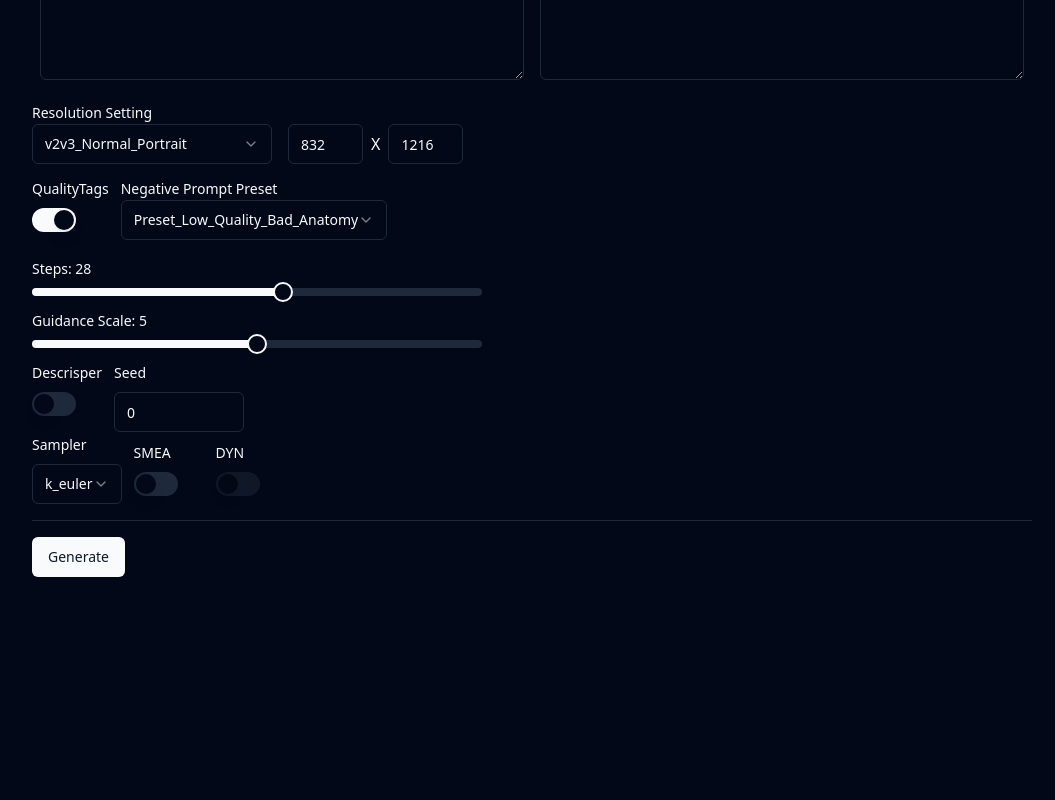
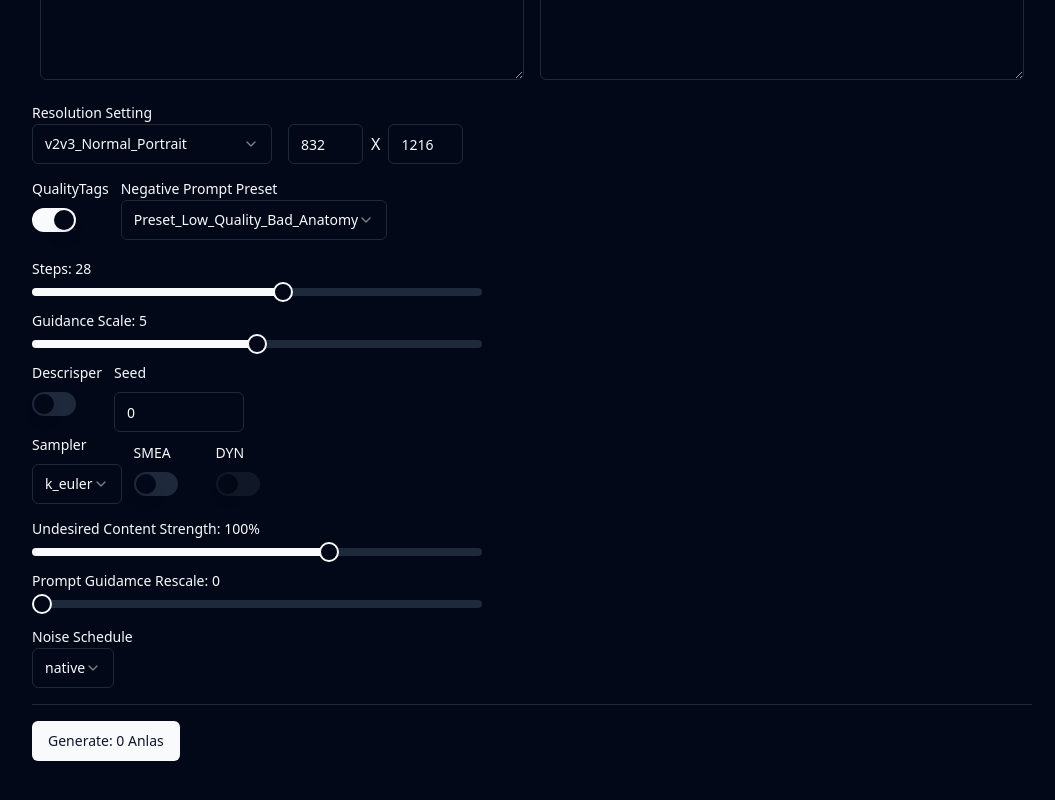
Before and after one commit to KingYoSun/alternai, a React (Vite) app in the folder packages/frontend/: page / in a window 1280 px wide. Shown: the part 308-1108 px from the top of the page, without its empty margins (108-1163 px from the left). Built offline with nearby package versions, Linux system fonts and the light colour scheme.

Commit message:
コスト計算まで

```diff
--- a/packages/frontend/src/pages/home.tsx
+++ b/packages/frontend/src/pages/home.tsx
@@ -1,4 +1,4 @@
-import { useState } from "react";
+import { useEffect, useState } from "react";
 import { Button } from "@/components/ui/button";
 import { useForm, useWatch } from "react-hook-form";
 import { zodResolver } from "@hookform/resolvers/zod";
@@ -28,9 +28,11 @@ import { cn } from "@/lib/utils";
 import { Separator } from "@/components/ui/separator";
 import { Switch } from "@/components/ui/switch";
 import { Slider } from "@/components/ui/slider";
+import { CaluculateCost } from "shared";
 
 function Home() {
   const [res, setRes] = useState("");
+  const [cost, setCost] = useState("");
 
   const initResoArr: NovelAiApi.ImageResolution[] =
     NovelAiApi.ImageResolutions.filter(
@@ -39,10 +41,12 @@ function Home() {
     );
   const [resoArr, setResoArr] =
     useState<NovelAiApi.ImageResolution[]>(initResoArr);
+
   const optionForm = useForm<NovelAiApi.AiGenerateImageRequest>({
     resolver: zodResolver(NovelAiApi.AiGenerateImageRequestSchema),
     defaultValues: NovelAiApi.DefaultAiGenerateImageOptions,
   });
+  const watcher = optionForm.watch(["model", "parameters"]);
 
   async function onSubmit(options: NovelAiApi.AiGenerateImageRequest) {
     const response = await fetch(`${process.env.BACKEND}/generate-image`, {
@@ -61,10 +65,23 @@ function Home() {
     return <span>{val}</span>;
   }
 
-  function WatchBoolean(name: string) {
+  function WatchValueRaw(name: string) {
     const val = useWatch({ name: name });
     return val;
   }
+
+  useEffect(() => {
+    const model = NovelAiApi.AiGenerateImageModels.find(
+      (el) => el.name === watcher[0],
+    );
+    if (!model) {
+      setCost("err");
+      return;
+    }
+    // TODO 計算見直し
+    const cost = CaluculateCost.default(true, model.version, watcher[1]);
+    setCost(String(cost));
+  }, [watcher]);
 
   return (
     <div className={cn("w-full z-11")}>
@@ -468,8 +485,107 @@ function Home() {
                           onCheckedChange={field.onChange}
                           checked={field.value}
                           ref={field.ref}
-                          disabled={!WatchBoolean("parameters.sm")}
+                          disabled={!WatchValueRaw("parameters.sm")}
                         />
+                      </FormControl>
+                      <FormMessage />
+                    </FormItem>
+                  )}
+                />
+              </div>
+              <FormField
+                control={optionForm.control}
+                name="parameters.uncond_scale"
+                render={({ field }) => (
+                  <FormItem className={cn("mt-3")}>
+                    <FormLabel>
+                      Undesired Content Strength:{" "}
+                      {Math.floor(
+                        parseFloat(WatchValueRaw("parameters.uncond_scale")) *
+                          100,
+                      )}
+                      %
+                    </FormLabel>
+                    <FormControl>
+                      <Slider
+                        name={field.name}
+                        defaultValue={[
+                          NovelAiApi.DefaultAiGenerateImageParameters
+                            .uncond_scale,
+                        ]}
+                        onValueChange={(val) => field.onChange(val[0])}
+                        onBlur={field.onBlur}
+                        ref={field.ref}
+                        value={[field.value]}
+                        min={0}
+                        max={1.5}
+                        step={0.05}
+                      />
+                    </FormControl>
+                    <FormMessage />
+                  </FormItem>
+                )}
+              />
+              <FormField
+                control={optionForm.control}
+                name="parameters.cfg_rescale"
+                render={({ field }) => (
+                  <FormItem className={cn("mt-3")}>
+                    <FormLabel>
+                      Prompt Guidamce Rescale:{" "}
+                      {WatchValue("parameters.cfg_rescale")}
+                    </FormLabel>
+                    <FormControl>
+                      <Slider
+                        name={field.name}
+                        defaultValue={[
+                          NovelAiApi.DefaultAiGenerateImageParameters
+                            .cfg_rescale,
+                        ]}
+                        onValueChange={(val) => field.onChange(val[0])}
+                        onBlur={field.onBlur}
+                        ref={field.ref}
+                        value={[field.value]}
+                        min={0}
+                        max={1}
+                        step={0.02}
+                      />
+                    </FormControl>
+                    <FormMessage />
+                  </FormItem>
+                )}
+              />
+              <div className={cn("mt-4")}>
+                <Label htmlFor="noise_schedule">Noise Schedule</Label>
+                <FormField
+                  control={optionForm.control}
+                  name="parameters.noise_schedule"
+                  render={({ field }) => (
+                    <FormItem className={cn("max-w-[200px]")}>
+                      <FormControl>
+                        <Select
+                          onValueChange={field.onChange}
+                          defaultValue={
+                            NovelAiApi.DefaultAiGenerateImageParameters
+                              .noise_schedule
+                          }
+                        >
+                          <SelectTrigger id="noise_schedule" className="w-200">
+                            <SelectValue />
+                          </SelectTrigger>
+                          <SelectContent>
+                            {Object.values(NovelAiApi.NoiseScheduleEnum).map(
+                              (val) => (
+                                <SelectItem
+                                  key={NovelAiApi.NoiseScheduleEnum[val]}
+                                  value={val}
+                                >
+                                  {NovelAiApi.NoiseScheduleEnum[val]}
+                                </SelectItem>
+                              ),
+                            )}
+                          </SelectContent>
+                        </Select>
                       </FormControl>
                       <FormMessage />
                     </FormItem>
@@ -479,7 +595,7 @@ function Home() {
             </div>
           </div>
           <Separator className={cn("mb-4")} />
-          <Button type="submit">Generate</Button>
+          <Button type="submit">Generate: {cost} Anlas</Button>
           <p className={cn("my-2")}>{res}</p>
         </form>
       </Form>
--- a/packages/shared/types/NovelAiApi.ts
+++ b/packages/shared/types/NovelAiApi.ts
@@ -181,12 +181,6 @@ export enum ImageSamplersEnum {
   k_dpm_fast = "k_dpm_fast",
 }
 
-export const AiGenerateImageSamplerSchema = z.nativeEnum(ImageSamplersEnum);
-
-export type AiGenerateImageSampler = z.infer<
-  typeof AiGenerateImageSamplerSchema
->;
-
 export enum ControlNetModelsEnum {
   Palette_Swap = "hed",
   Form_Lock = "midas",
@@ -194,13 +188,6 @@ export enum ControlNetModelsEnum {
   Building_Control = "mlsd",
   Landscaper = "uniformer",
 }
-
-export const AiGenerateControlNetModelSchema =
-  z.nativeEnum(ControlNetModelsEnum);
-
-export type AiGenerateControlNetModel = z.infer<
-  typeof AiGenerateControlNetModelSchema
->;
 
 function getMaxNSamples(w: number, h: number): number {
   const r = w * h;
@@ -210,6 +197,13 @@ function getMaxNSamples(w: number, h: number): number {
   if (r <= 1024 * 1536) return 2;
   if (r <= 1024 * 3072) return 1;
   return 0;
+}
+
+export enum NoiseScheduleEnum {
+  native = "native",
+  karras = "karras",
+  exponential = "exponential",
+  polyexponential = "polyexponential",
 }
 
 // Reference: https://github.com/Aedial/novelai-api/blob/main/novelai_api/ImagePreset.py#L140
@@ -222,7 +216,7 @@ export const AiGenerateImageParametersSchema = z
     ucPreset: AiGenerateUCPresetSchema, // Default UC to prepend to the UC
     n_samples: z.number().int(), // Number of images to return
     seed: z.number().int().min(0).max(9999999999), // Random seed to use for the image. The ith image has seed + i for seed
-    sampler: AiGenerateImageSamplerSchema, // https://docs.novelai.net/image/sampling.html
+    sampler: z.nativeEnum(ImageSamplersEnum), // https://docs.novelai.net/image/sampling.html
     noise: z.number().min(0).max(0.99).optional(), // https://docs.novelai.net/image/strengthnoise.html
     strength: z.number().min(0.01).max(0.99).optional(), // https://docs.novelai.net/image/strengthnoise.html
     scale: z.number().min(0).max(10), // https://docs.novelai.net/image/stepsguidance.html (scale is called Prompt Guidance)
@@ -233,18 +227,13 @@ export const AiGenerateImageParametersSchema = z
     sm_dyn: z.boolean(), // Enable SMEA DYN for any sampler if SMEA is enabled (best for Large+, but not Wallpaper resolutions)
     image: z.string().optional(), // b64-encoded png image for img2img
     controllnet_condition: z.string().optional(), // Controlnet mask gotten by the generate_controlnet_mask method
-    controllnet_model: AiGenerateControlNetModelSchema.optional(), // Model to use for the controlnet
+    controllnet_model: z.nativeEnum(ControlNetModelsEnum).optional(), // Model to use for the controlnet
     controlnet_strength: z.number(), // Influence of the chosen controlnet on the image
     dynamic_thresholding: z.boolean(), // Reduce the deepfrying effects of high scale (https://twitter.com/Birchlabs/status/1582165379832348672)
     add_original_image: z.boolean(), // Prevent seams along the edges of the mask, but may change the image slightly
     mask: z.string().optional(), //  Mask for inpainting (b64-encoded black and white png image, white is the inpainting area)
     cfg_rescale: z.number().min(0).max(1), // https://docs.novelai.net/image/stepsguidance.html#prompt-guidance-rescale
-    noise_schedule: z.enum([
-      "native",
-      "karras",
-      "exponential",
-      "polyexponential",
-    ]), // ?
+    noise_schedule: z.nativeEnum(NoiseScheduleEnum), // ?
   })
   .refine(
     (params) =>
@@ -287,7 +276,7 @@ export const DefaultAiGenerateImageParameters: AiGenerateImageParameters = {
   controlnet_strength: 1,
   add_original_image: false,
   cfg_rescale: 0,
-  noise_schedule: "native",
+  noise_schedule: NoiseScheduleEnum.native,
 };
 
 export interface AiGenerateImageModel {
@@ -296,6 +285,7 @@ export interface AiGenerateImageModel {
   legacy: boolean;
   inpainting: boolean;
   default: boolean;
+  version: number;
 }
 
 export const AiGenerateImageModels: AiGenerateImageModel[] = [
@@ -305,6 +295,7 @@ export const AiGenerateImageModels: AiGenerateImageModel[] = [
     legacy: true,
     inpainting: false,
     default: true,
+    version: 1,
   },
   {
     name: "safe-diffusion",
@@ -312,6 +303,7 @@ export const AiGenerateImageModels: AiGenerateImageModel[] = [
     legacy: true,
     inpainting: false,
     default: true,
+    version: 1,
   },
   {
     name: "nai-diffusion-furry",
@@ -319,6 +311,7 @@ export const AiGenerateImageModels: AiGenerateImageModel[] = [
     legacy: true,
     inpainting: false,
     default: true,
+    version: 1,
   },
   {
     name: "custom",
@@ -326,6 +319,7 @@ export const AiGenerateImageModels: AiGenerateImageModel[] = [
     legacy: true,
     inpainting: false,
     default: false,
+    version: 1,
   },
   {
     name: "nai-diffusion-inpainting",
@@ -333,6 +327,7 @@ export const AiGenerateImageModels: AiGenerateImageModel[] = [
     legacy: true,
     inpainting: true,
     default: true,
+    version: 1,
   },
   {
     name: "nai-diffusion-3-inpainting",
@@ -340,6 +335,7 @@ export const AiGenerateImageModels: AiGenerateImageModel[] = [
     legacy: false,
     inpainting: true,
     default: true,
+    version: 3,
   },
   {
     name: "safe-diffusion-inpainting",
@@ -347,6 +343,7 @@ export const AiGenerateImageModels: AiGenerateImageModel[] = [
     legacy: true,
     inpainting: true,
     default: true,
+    version: 1,
   },
   {
     name: "furry-diffusion-inpainting",
@@ -354,6 +351,7 @@ export const AiGenerateImageModels: AiGenerateImageModel[] = [
     legacy: true,
     inpainting: true,
     default: true,
+    version: 1,
   },
   {
     name: "kandinsky-vanilla",
@@ -361,6 +359,7 @@ export const AiGenerateImageModels: AiGenerateImageModel[] = [
     legacy: true,
     inpainting: false,
     default: false,
+    version: 1,
   },
   {
     name: "nai-diffusion-2",
@@ -368,6 +367,7 @@ export const AiGenerateImageModels: AiGenerateImageModel[] = [
     legacy: true,
     inpainting: false,
     default: true,
+    version: 2,
   },
   {
     name: "nai-diffusion-3",
@@ -375,6 +375,7 @@ export const AiGenerateImageModels: AiGenerateImageModel[] = [
     legacy: false,
     inpainting: false,
     default: true,
+    version: 3,
   },
 ] as const;
 
```
